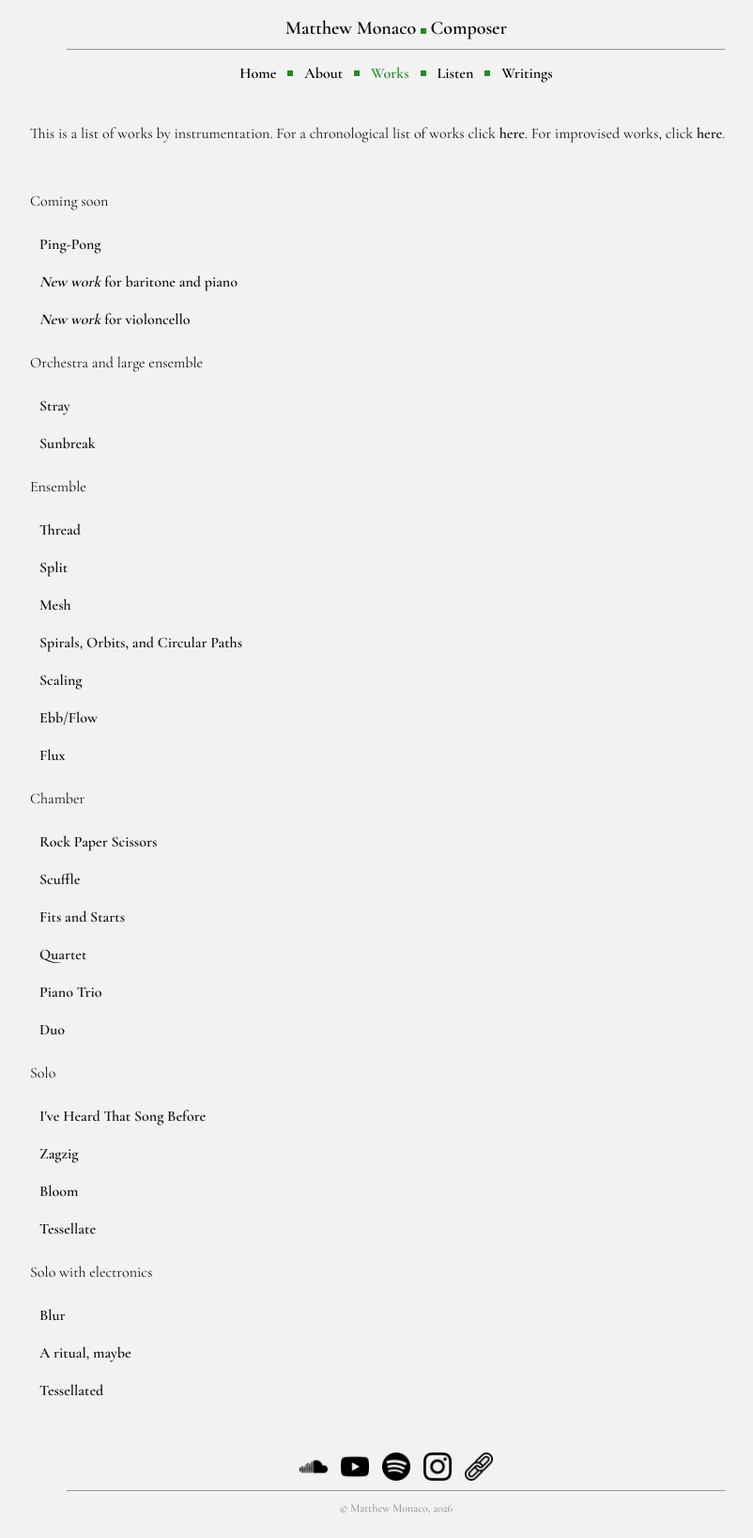
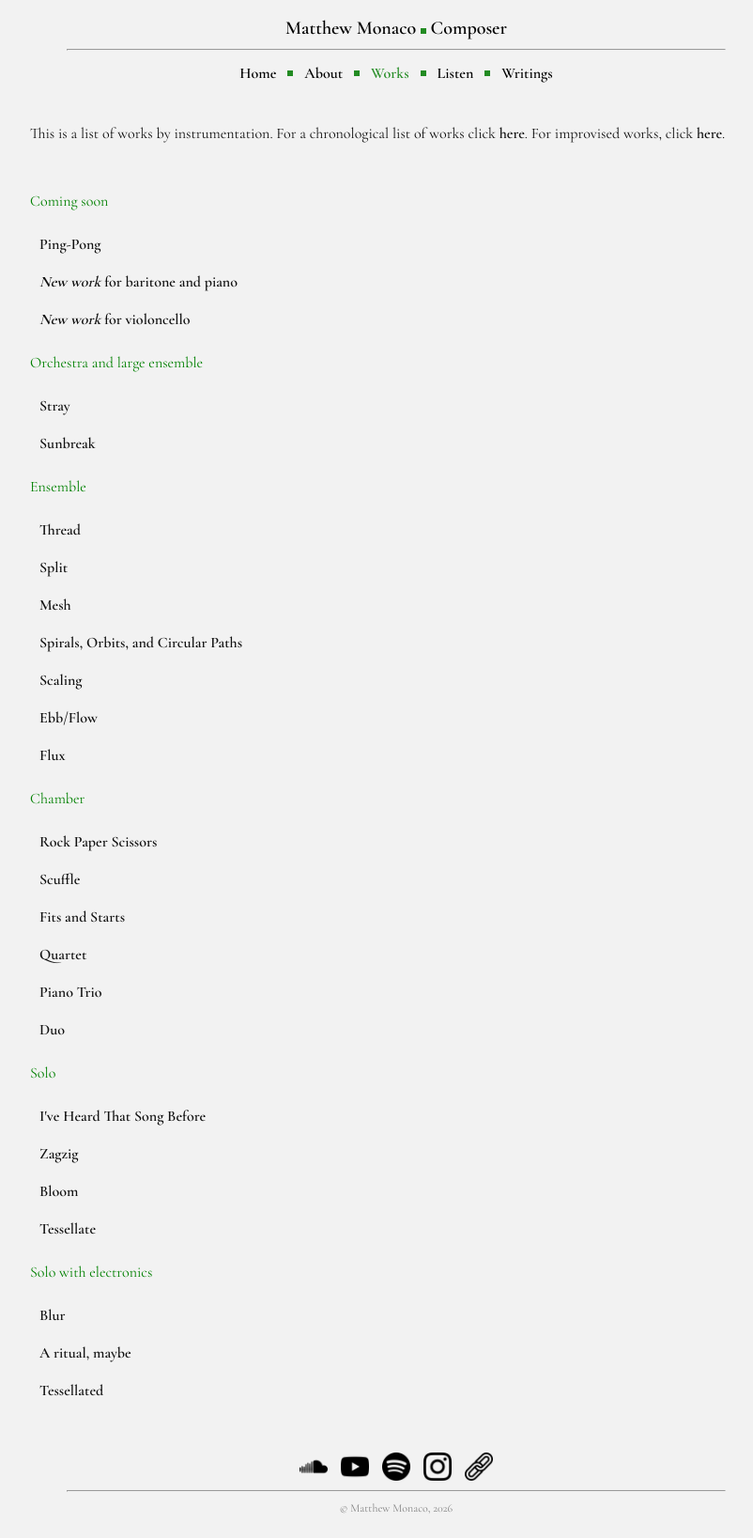
Before and after one commit to matthew-monaco/matthew-monaco.github.io, a Jekyll site: the page built from works_by_instrumentation.md, in a window 1280 px wide. Shown: the whole page at 94% size, without its empty margins (218-1020 px from the left). Built offline with Jekyll 4.4.1, drawn with Linux system fonts in a browser that asks for light colours.

Commit message:
Update works_by_instrumentation.md

```diff
--- a/works_by_instrumentation.md
+++ b/works_by_instrumentation.md
@@ -8,7 +8,7 @@ This is a list of works by instrumentation. For a chronological list of works cl
 
 <br>
 
-Coming soon
+<span style="color: green">Coming soon</span>
 
 <details>
   <summary><strong>Ping-Pong</strong></summary>
@@ -29,7 +29,7 @@ Coming soon
   <p>Details coming soon.</p>
 </details>
 
-Orchestra and large ensemble
+<span style="color: green">Orchestra and large ensemble</span>
 
 <details>
   <summary><strong>Stray</strong></summary>
@@ -43,7 +43,7 @@ Orchestra and large ensemble
   <p>Premiered by the <span style="color: green">NEC Philharmonic, David Loebel</span> in May 2019 <em>(Boston, MA)</em>.</p>
 </details>
 
-Ensemble
+<span style="color: green">Ensemble</span>
 
 <details>
   <summary><strong>Thread</strong></summary>
@@ -87,7 +87,7 @@ Ensemble
   <p>Premiered by <span style="color: green">Alinéa, Ty Bouque, Tristan Rais-Sherman</span> in January 2020 <em>(Boston, MA)</em>.</p>
 </details>
 
-Chamber
+<span style="color: green">Chamber</span>
 
 <details>
   <summary><strong>Rock Paper Scissors</strong></summary>
@@ -126,7 +126,7 @@ Chamber
   <p>Premiered by members of <span style="color: green">Ensemble Linea</span> at the <span style="color: green">Etchings Festival</span> in June 2019 <em>(Auvillar, France)</em>.</p>
 </details>
 
-Solo
+<span style="color: green">Solo</span>
 
 <details>
   <summary><strong>I've Heard That Song Before</strong></summary>
@@ -152,7 +152,7 @@ Solo
   <p>Premiered by <span style="color: green">Iñaki Bermudez</span> in May 2021 <em>(Paris, France)</em>.</p>
 </details>
 
-Solo with electronics
+<span style="color: green">Solo with electronics</span>
 
 <details>
   <summary><strong>Blur</strong></summary>
```
